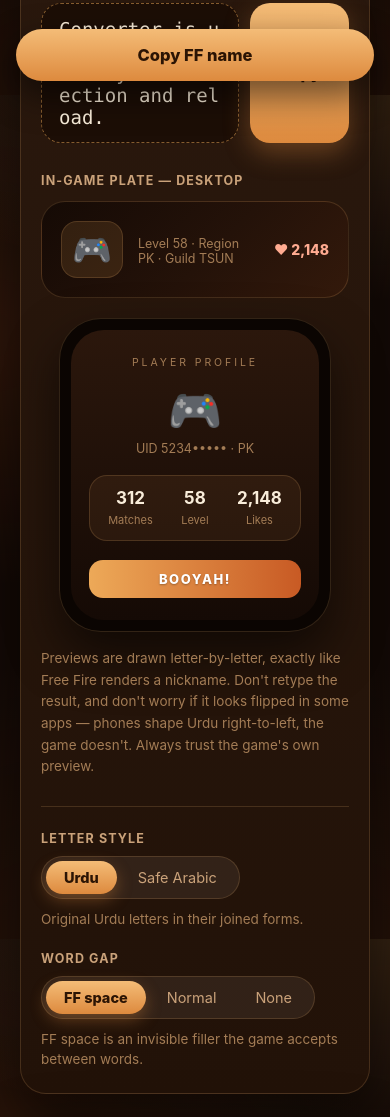
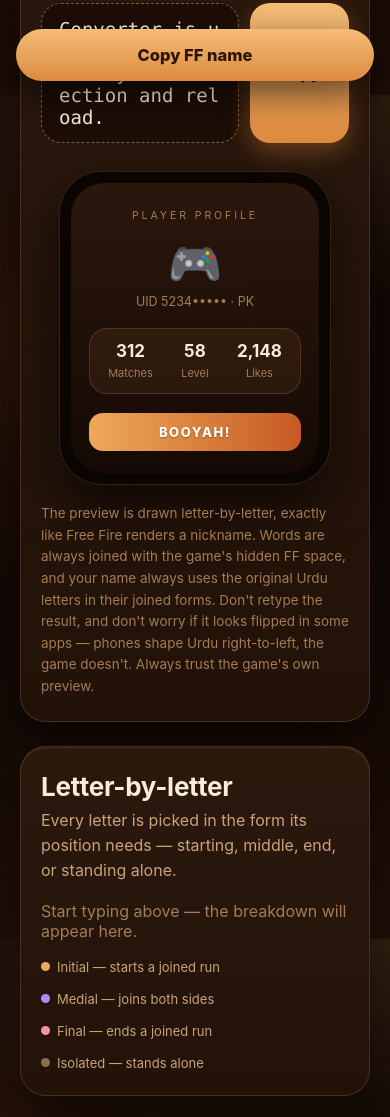
Before and after one commit to TSun-FreeFire/FF-Urdu-Name-Converter, a website: page public/index.html in a window 390 px wide. Shown: the part 749-1866 px from the top of the page. Drawn offline with Linux system fonts and the light colour scheme; no server answers.

Commit message:
Simplify converter: no options, phone preview only
- Remove the desktop in-game plate preview (phone profile stays,
  directly under the input)
- Remove the Letter style choice — the converter always uses the
  original Urdu letters in their joined forms
- Remove the Word gap choice — words are always joined with the
  hidden FF space (U+FFA0)
- API defaults already match (urdu + filler); mode/separator remain
  as optional API parameters only

```diff
--- a/public/app.js
+++ b/public/app.js
@@ -7,29 +7,14 @@ const rawOutput = $('#rawOutput');
 const countBadge = $('#countBadge');
 const warningsEl = $('#warnings');
 const breakdownEl = $('#breakdown');
-const modeHint = $('#modeHint');
 
-let mode = 'urdu';
-let separator = 'filler';
+// Fixed by design: original Urdu letters in their joined forms,
+// words always joined with the hidden FF space.
+const MODE = 'urdu';
+const SEPARATOR = 'filler';
 let lastOutput = '';
 let debounce = null;
 
-const MODE_HINTS = {
-  urdu: 'Original Urdu letters in their joined forms.',
-  safe: 'Urdu-only letters swapped for plain Arabic ones — use this if any letter shows as a box in the game.',
-};
-
-function segmented(id, cb) {
-  const el = $(id);
-  el.addEventListener('click', (e) => {
-    const btn = e.target.closest('button');
-    if (!btn) return;
-    el.querySelectorAll('button').forEach((b) => b.classList.toggle('active', b === btn));
-    cb(btn.dataset.value);
-  });
-}
-segmented('#modeSeg', (v) => { mode = v; modeHint.textContent = MODE_HINTS[v]; schedule(); });
-segmented('#sepSeg', (v) => { separator = v; schedule(); });
 input.addEventListener('input', schedule);
 
 function schedule() {
@@ -43,7 +28,7 @@ async function convert() {
     const res = await fetch('/api/convert', {
       method: 'POST',
       headers: { 'Content-Type': 'application/json' },
-      body: JSON.stringify({ text, mode, separator }),
+      body: JSON.stringify({ text, mode: MODE, separator: SEPARATOR }),
     });
     if (!res.ok) throw new Error('bad response');
     render(await res.json());
@@ -86,7 +71,6 @@ function render(r) {
   countBadge.textContent = `${r.charCount} / ${r.limit}`;
   countBadge.className = 'count-badge ' + (r.overLimit ? 'over' : 'ok');
 
-  fillGamePreview($('#previewWide'), r.output, 'Your name here');
   fillGamePreview($('#previewPhone'), r.output, 'Your name');
 
   warningsEl.innerHTML = '';
--- a/public/index.html
+++ b/public/index.html
@@ -51,19 +51,8 @@
     </div>
     <ul id="warnings" class="warnings"></ul>
 
-    <!-- Previews: also directly under the input -->
+    <!-- Preview: also directly under the input -->
     <div class="preview-grid">
-      <div class="game-preview">
-        <span class="preview-label">In-game plate — desktop</span>
-        <div class="plate">
-          <div class="plate-avatar">🎮</div>
-          <div class="plate-main">
-            <div class="game-name urdu-font" id="previewWide"></div>
-            <div class="plate-sub">Level 58 · Region PK · Guild TSUN</div>
-          </div>
-          <div class="plate-like">♥ 2,148</div>
-        </div>
-      </div>
       <div class="phone" aria-label="Phone preview">
         <div class="phone-screen">
           <div class="phone-head">PLAYER PROFILE</div>
@@ -79,29 +68,10 @@
         </div>
       </div>
     </div>
-    <p class="preview-note">Previews are drawn letter-by-letter, exactly like Free Fire renders a nickname.
-      Don't retype the result, and don't worry if it looks flipped in some apps — phones shape Urdu
-      right-to-left, the game doesn't. Always trust the game's own preview.</p>
-
-    <div class="controls">
-      <div class="control">
-        <span class="control-label">Letter style</span>
-        <div class="segmented" id="modeSeg" role="group" aria-label="Letter style">
-          <button type="button" data-value="urdu" class="active">Urdu</button>
-          <button type="button" data-value="safe">Safe Arabic</button>
-        </div>
-        <p class="control-hint" id="modeHint">Original Urdu letters in their joined forms.</p>
-      </div>
-      <div class="control">
-        <span class="control-label">Word gap</span>
-        <div class="segmented" id="sepSeg" role="group" aria-label="Word gap">
-          <button type="button" data-value="filler" class="active">FF space</button>
-          <button type="button" data-value="space">Normal</button>
-          <button type="button" data-value="none">None</button>
-        </div>
-        <p class="control-hint">FF space is an invisible filler the game accepts between words.</p>
-      </div>
-    </div>
+    <p class="preview-note">The preview is drawn letter-by-letter, exactly like Free Fire renders a nickname.
+      Words are always joined with the game's hidden FF space, and your name always uses the original
+      Urdu letters in their joined forms. Don't retype the result, and don't worry if it looks flipped
+      in some apps — phones shape Urdu right-to-left, the game doesn't. Always trust the game's own preview.</p>
   </section>
 
   <section class="card breakdown-card">
@@ -138,7 +108,7 @@
     <h2>API</h2>
     <p class="section-sub">The same converter runs on the server — use it from any bot or app.</p>
     <pre class="api-code">POST /api/convert
-{ "text": "&lt;your urdu name&gt;", "mode": "urdu", "separator": "filler" }
+{ "text": "&lt;your urdu name&gt;" }
 
 → { "output": "&lt;converted name&gt;", "charCount": 12, "overLimit": false, … }</pre>
   </section>
--- a/public/styles.css
+++ b/public/styles.css
@@ -87,21 +87,13 @@ main{max-width:1024px;margin:0 auto;padding:0 20px 84px}
   border-radius:14px;padding:10px 14px;font-size:14px;margin-top:9px}
 .fineprint{color:var(--sub2);font-size:13px;line-height:1.55;margin-top:14px}
 
-/* previews (inside converter, right under the input) */
-.preview-grid{display:grid;grid-template-columns:1fr 272px;gap:20px;align-items:start;margin-top:26px}
-@media(max-width:820px){.preview-grid{grid-template-columns:1fr}}
-.preview-label{font-size:12.5px;font-weight:700;text-transform:uppercase;letter-spacing:.09em;color:var(--sub)}
-.plate{margin-top:12px;background:linear-gradient(135deg,#150a05,#241209 55%,#33190b);border:1px solid var(--line);
-  border-radius:24px;color:var(--ink);display:flex;align-items:center;gap:15px;padding:19px}
-.plate-avatar{font-size:32px;background:rgba(237,169,88,.13);border:1px solid var(--line);border-radius:16px;padding:8px 10px}
-.plate-main{flex:1;min-width:0}
+/* preview (inside converter, right under the input) */
+.preview-grid{margin-top:28px}
 .game-name{direction:ltr;text-align:left;font-size:30px;line-height:1.9;color:#fff8ec;white-space:nowrap;overflow:hidden}
 .game-name .glyph{display:inline-block}
 .game-name .gap{width:.55em}
 .game-name .placeholder{font-family:-apple-system,"Segoe UI",Roboto,sans-serif;font-size:19px;color:rgba(249,237,218,.35);letter-spacing:.02em}
-.plate-sub{color:var(--sub2);font-size:12.5px;margin-top:2px}
-.plate-like{color:#ffab91;font-weight:800;font-size:14px;white-space:nowrap}
-.preview-note{color:var(--sub2);font-size:13.5px;line-height:1.6;margin:16px 0 0}
+.preview-note{color:var(--sub2);font-size:13.5px;line-height:1.6;margin:18px 0 0}
 .phone{width:272px;margin:0 auto;background:#0b0502;border:1px solid var(--line);border-radius:42px;padding:11px;
   box-shadow:0 24px 50px rgba(0,0,0,.55)}
 .phone-screen{background:linear-gradient(180deg,#2b170c,#150a05);border-radius:33px;color:var(--ink);
@@ -117,14 +109,6 @@ main{max-width:1024px;margin:0 auto;padding:0 20px 84px}
 .phone-btn{background:linear-gradient(90deg,#eda958,#c85a24);color:#fff;border-radius:14px;padding:11px;
   font-weight:800;letter-spacing:.12em;font-size:13px;text-shadow:0 1px 2px rgba(0,0,0,.3)}
 
-/* controls */
-.controls{display:grid;grid-template-columns:1fr 1fr;gap:22px;margin-top:28px;padding-top:24px;border-top:1px solid var(--line)}
-@media(max-width:640px){.controls{grid-template-columns:1fr}}
-.control-label{display:block;font-size:12.5px;font-weight:700;text-transform:uppercase;letter-spacing:.09em;color:var(--sub);margin-bottom:10px}
-.segmented{display:inline-flex;background:rgba(249,237,218,.07);border:1px solid var(--line);border-radius:999px;padding:4px;gap:3px}
-.segmented button{border:0;background:transparent;color:var(--sub);font:inherit;font-size:14.5px;padding:8px 18px;border-radius:999px;cursor:pointer;transition:.15s}
-.segmented button.active{background:linear-gradient(180deg,#f4bc77,#dd8a3e);color:var(--accent-ink);font-weight:800;box-shadow:0 6px 16px rgba(221,138,62,.35)}
-.control-hint{color:var(--sub2);font-size:13.5px;margin:10px 0 0;line-height:1.5}
 
 /* breakdown */
 .word-row{display:flex;flex-wrap:wrap;align-items:center;gap:10px;padding:14px 0;border-top:1px solid var(--line)}
```
Also changed, not shown: README.md.
